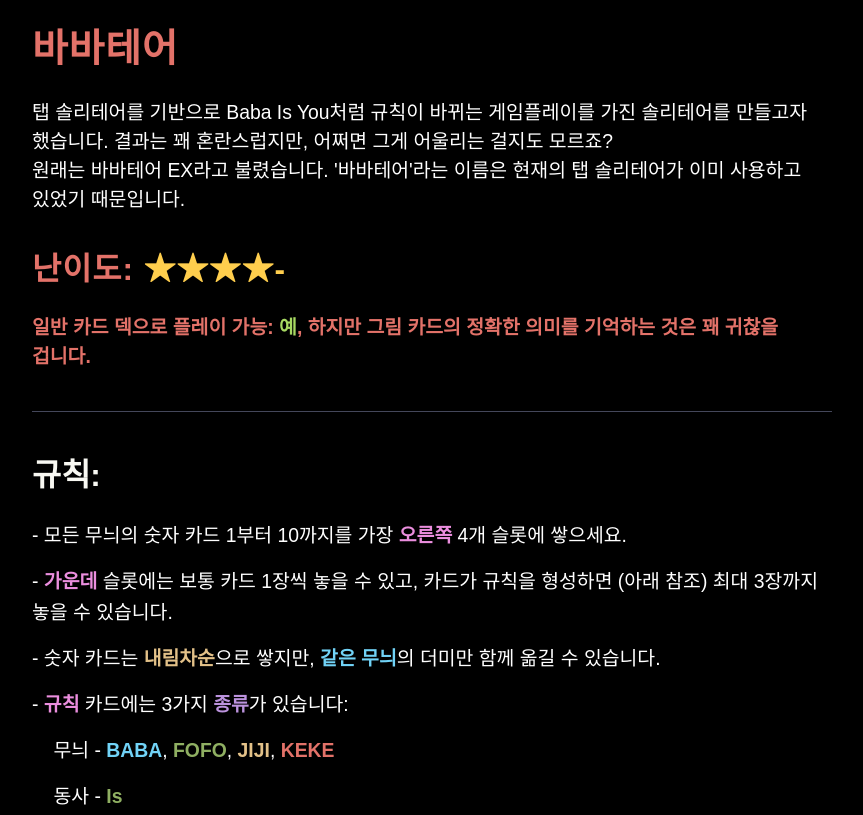
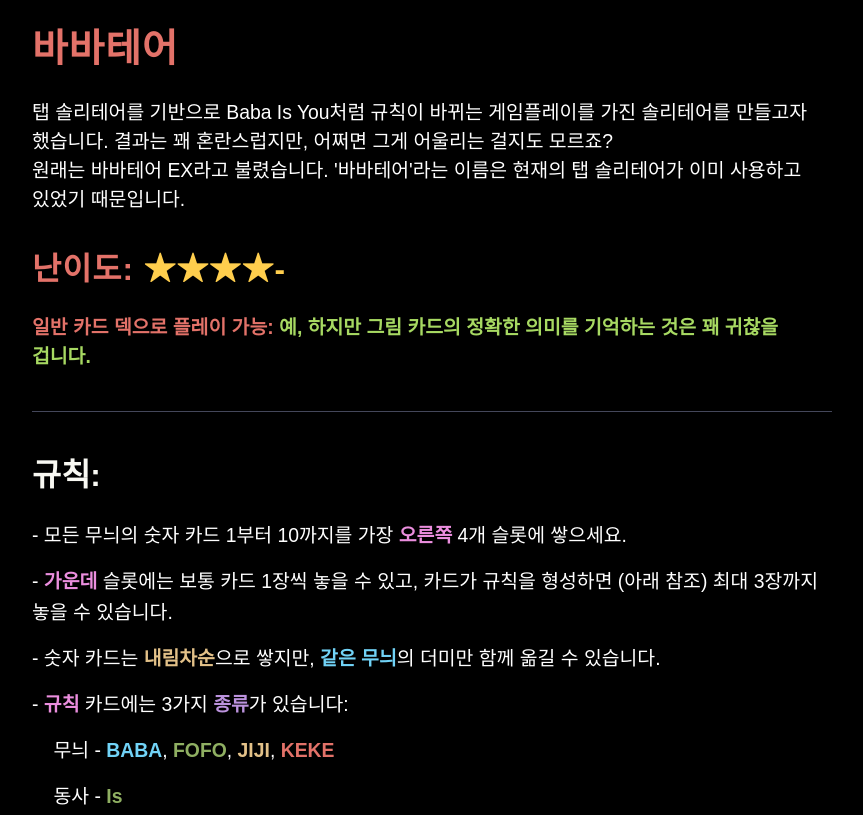
Before and after one commit to Rovre/ASM-KM, a plain HTML site: page babataire.html in a window 1280 px wide. Shown: the top 815 px of the page, without its empty margins (208-1071 px from the left). Drawn offline with Linux system fonts and the light colour scheme; a web font is replaced by a local one.

Commit message:
Update babataire.html

```diff
--- a/babataire.html
+++ b/babataire.html
@@ -12,7 +12,7 @@
         <p class="game-intro">탭 솔리테어를 기반으로 Baba Is You처럼 규칙이 바뀌는 게임플레이를 가진 솔리테어를 만들고자 했습니다. 결과는 꽤 혼란스럽지만, 어쩌면 그게 어울리는 걸지도 모르죠?<br>
         원래는 바바테어 EX라고 불렸습니다. '바바테어'라는 이름은 현재의 탭 솔리테어가 이미 사용하고 있었기 때문입니다.</p>
         <p class="difficulty highlight-e37269">난이도:<span class="difficulty-star"> ★★★★-</span></p>
-        <p class="game-info-playable highlight-e37269">일반 카드 덱으로 플레이 가능: <span class="game-info-value playable-yes">예</span>, 하지만 그림 카드의 정확한 의미를 기억하는 것은 꽤 귀찮을 겁니다.</p>
+        <p class="game-info-playable highlight-e37269">일반 카드 덱으로 플레이 가능: <span class="game-info-value playable-yes">예, 하지만 그림 카드의 정확한 의미를 기억하는 것은 꽤 귀찮을 겁니다.</span></p>
 
         <div class="rules-section-divider"></div>
 
```
